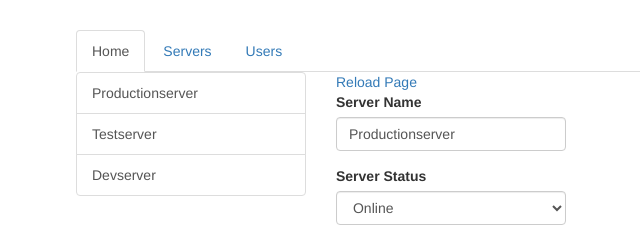
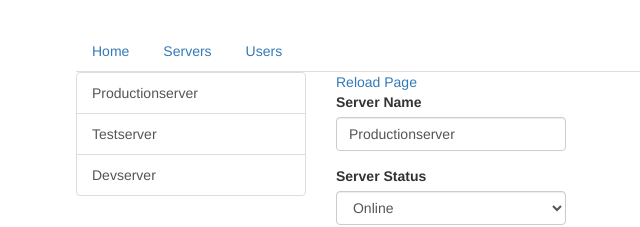
Before and after one commit to natanlf/max-routing, an Angular app: page /servers in a window 1280 px wide. Shown: the top 227 px of the page, without its empty margins (189-829 px from the left). Built offline with nearby package versions, Linux system fonts and the light colour scheme.

Commit message:
Styling Active Router Links

```diff
--- a/src/app/app.component.html
+++ b/src/app/app.component.html
@@ -2,11 +2,19 @@
   <div class="row">
     <div class="col-xs-12 col-sm-10 col-md-8 col-sm-offset-1 col-md-offset-2">
       <ul class="nav nav-tabs">
-        <li role="presentation" class="active"><a routerLink="/">Home</a></li>
+        <!--Sempre terá o caminho raiz na rota que é o /, por isso usamos o routerLinkActiveOptions-->
+        <li role="presentation" routerLinkActive="active"
+          [routerLinkActiveOptions]="{exact: true}">
+          <a routerLink="/">Home</a>
+        </li>
         <!--Nesse caso o caminho relativo funciona mas cuidado com isso, melhor usar o absoluto-->
         <!--<li role="presentation"><a routerLink="servers">Servers</a></li>-->
-        <li role="presentation"><a routerLink="/servers">Servers</a></li>
-        <li role="presentation"><a [routerLink]="['/users']">Users</a></li>
+        <li role="presentation">
+          <a routerLinkActive="active" routerLink="/servers">Servers</a>
+        </li>
+        <li role="presentation">
+          <a routerLinkActive="active" [routerLink]="['/users']">Users</a>
+        </li>
       </ul>
     </div>
   </div>
```
